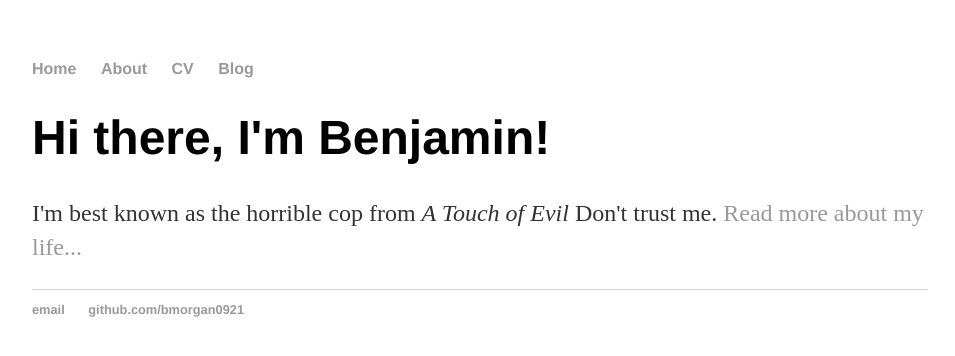
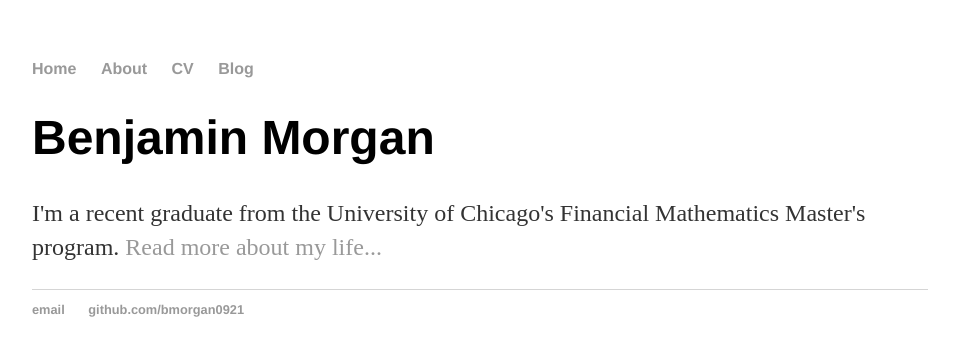
Before and after one commit to bmorgan0921/bmorgan0921.github.io, a Jekyll site: the page built from index.html, in a window 1280 px wide. Shown: the top 356 px of the page, without its empty margins (160-1115 px from the left). Built offline with Jekyll 4.4.1, drawn with Linux system fonts in a browser that asks for light colours.

Commit message:
change title and paragraph on index.html

```diff
--- a/index.html
+++ b/index.html
@@ -4,6 +4,6 @@ title: Benjamin Morgan
 ---
 
 <div class="blurb">
-	<h1>Hi there, I'm Benjamin!</h1>
-	<p>I'm best known as the horrible cop from <em>A Touch of Evil</em> Don't trust me. <a href="/about">Read more about my life...</a></p>
+	<h1>Benjamin Morgan</h1>
+	<p>I'm a recent graduate from the University of Chicago's Financial Mathematics Master's program. <a href="/about">Read more about my life...</a></p>
 </div><!-- /.blurb -->
```
